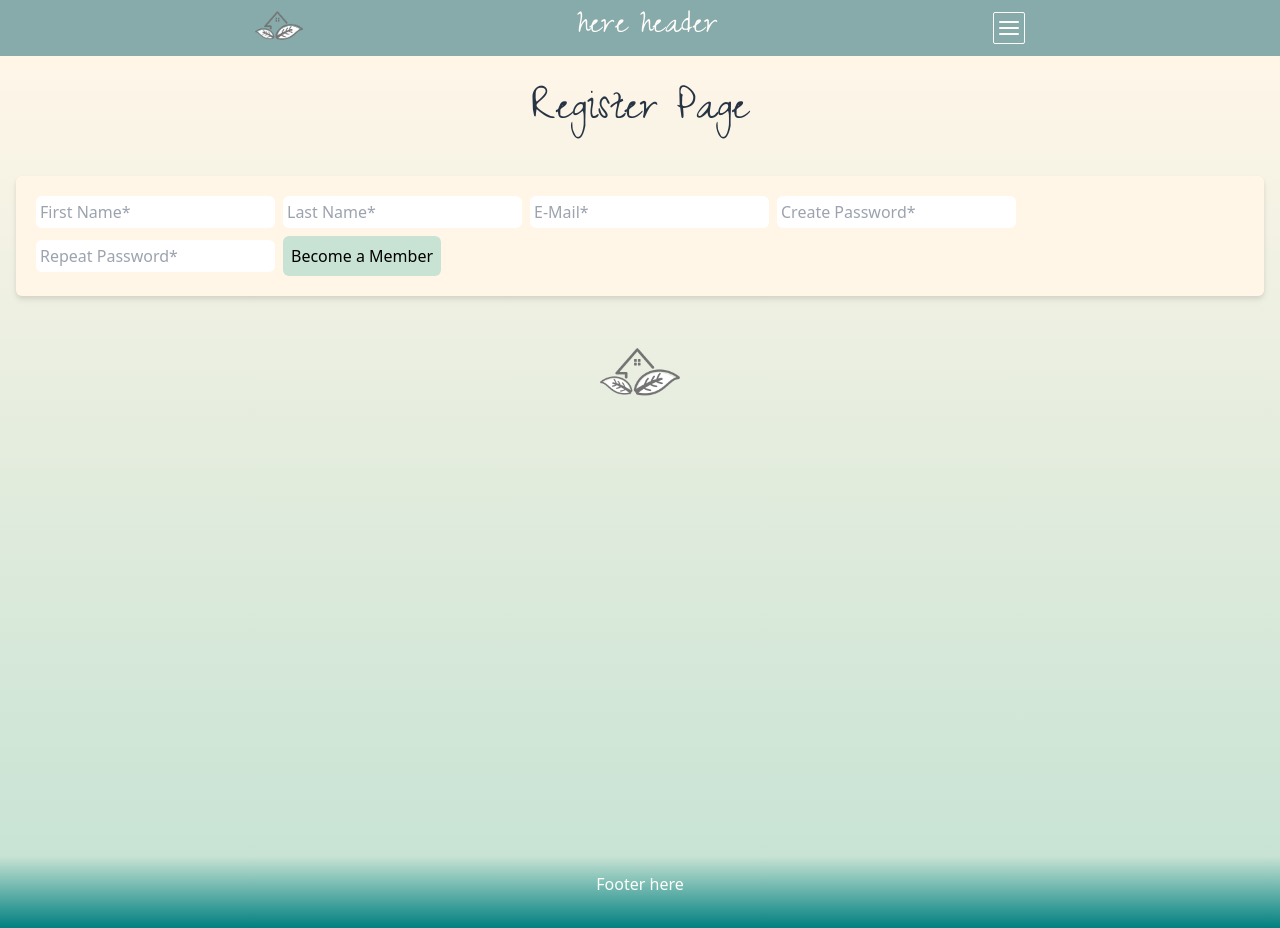
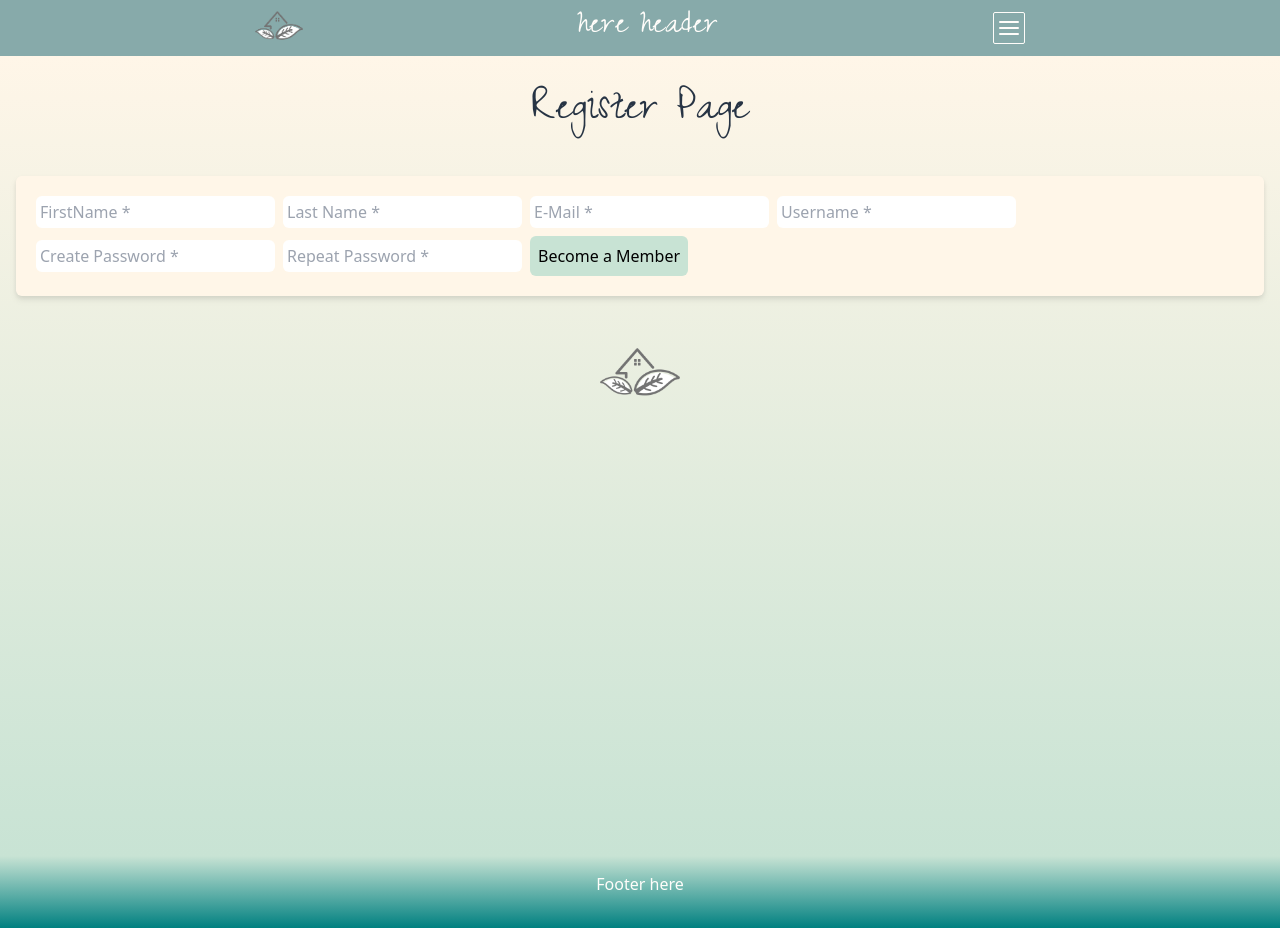
Before and after one commit to pietow/client-react, a React (Create React App) app: page /register in a window 1280 px wide. Built offline with nearby package versions, Linux system fonts and the light colour scheme.

Commit message:
chore: refactor register page

```diff
--- /dev/null
+++ b/src/components/RegisterInputs/RegisterInputs.jsx
@@ -0,0 +1,8 @@
+import React from 'react'
+import InputList from './inputList'
+
+export default function RegisterInputs({data, setData}) {
+  return (
+    <InputList data={data} setData={setData}/>
+  )
+}
--- /dev/null
+++ b/src/components/RegisterInputs/index.js
@@ -0,0 +1,3 @@
+import RegisterInputs from "./RegisterInputs";
+
+export default RegisterInputs
--- /dev/null
+++ b/src/components/RegisterInputs/inputList.js
@@ -0,0 +1,19 @@
+import React from 'react'
+
+export default function InputList({data, setData}) {
+
+    const inputList = [
+        ['fname', 'text', 'FirstName'],
+        ['lname', 'text', 'Last Name'],
+        ['email', 'email', 'E-Mail'],
+        ['username', 'text', 'Username'],
+        ['password', 'password', 'Create Password'],
+        ['rePassword', 'password', 'Repeat Password']
+    ]
+
+    return (
+    <>
+        {inputList.map(x => <input key={x[0]} onChange={e => setData(data, data[x[0]] = e.target.value)} className="p-1 m-1 rounded-md" type={x[1]} id={x[0]} name={x[0]} placeholder={x[2] + " *"}/>)}
+    </>
+  )
+}
--- a/src/pages/Register.js
+++ b/src/pages/Register.js
@@ -1,24 +1,22 @@
-// import Submit from '../components/SubmitBtn'
 import Logo_Big from '../assets/img/logo-big.png'
 import {useState} from 'react'
+import RegisterInputs from '../components/RegisterInputs';
 
 export default function Register() {
 
   const [data, setData] = useState({})
 
   const addUser = async () => {
-      /* const response = */ await fetch('api/users', {
+      await fetch('api/users', {
       method: "POST",
       headers: {'content-type':'application/json'},
       body: JSON.stringify(data)
     });
-    // const result = await response.json();
   }
 
   const submit = (e) => {
     e.preventDefault();
     addUser();
-    // console.log(data);
   }
 
   return (
@@ -27,11 +25,7 @@ export default function Register() {
 
       <section className="flex flex-col items-center gap-y-1 bg-apricot-bright m-4 rounded-md drop-shadow-md">
         <form className="p-4">
-          <input onChange={e => setData(data, data.fname = e.target.value)} className="p-1 m-1 rounded-md" type="text" id="fname" name="fname" placeholder="First Name*"/>
-          <input onChange={e => setData(data, data.lname = e.target.value)} className="p-1 m-1 rounded-md" type="text" id="lname" name="lname" placeholder="Last Name*"/>
-          <input onChange={e => setData(data, data.email = e.target.value)} className="p-1 m-1 rounded-md" type="email" id="email" name="email" placeholder="E-Mail*"/>
-          <input onChange={e => setData(data, data.password = e.target.value)} className="p-1 m-1 rounded-md" type="password" id="password" name="password" placeholder="Create Password*"/>
-          <input onChange={e => setData(data, data.rePassword = e.target.value)} className="p-1 m-1 rounded-md" type="password" id="rePassword" name="rePassword" placeholder="Repeat Password*"/>
+          <RegisterInputs data={data} setData={setData} />
           <input onClick={submit} className="active:bg-light-orange hover:outline-1 m-1 hover:drop-shadow hover:outline-teal-dark rounded-md bg-pistachio-normal p-2" type="submit" value="Become a Member"/>
         </form>
       </section>
```
